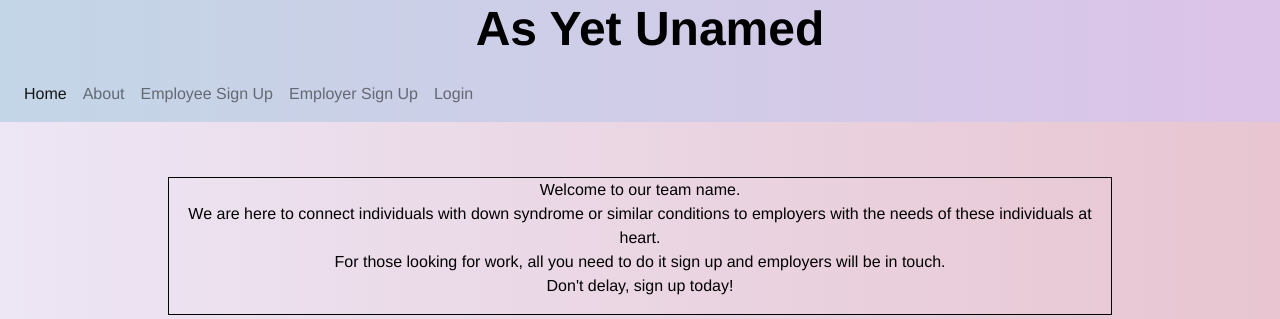
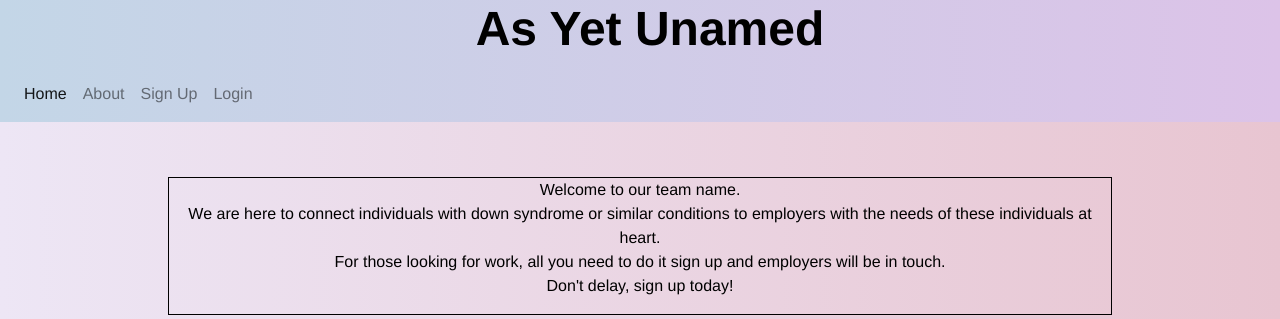
Before and after one commit to irasan/trustinsoda, a Flask app: page / in a window 1280 px wide. Shown: the top 319 px of the page. Run offline with Flask 2, Linux system fonts and the light colour scheme; data that the repository does not hold is empty; some libraries are stand-ins or nearby versions.

Commit message:
Link sign up to home page login boxes

```diff
--- a/templates/base.html
+++ b/templates/base.html
@@ -35,10 +35,7 @@
               <a class="nav-link" href="{{ url_for('about') }}">About</a>
             </li>
             <li class="nav-item">
-              <a class="nav-link" href="{{ url_for('employee_register') }}">Employee Sign Up</a>
-            </li>
-            <li class="nav-item">
-              <a class="nav-link" href="{{ url_for('employer_register') }}">Employer Sign Up</a>
+              <a class="nav-link" href="{{ url_for('home', _anchor='sign-up-box') }}">Sign Up</a>
             </li>
             <li class="nav-item">
               <a class="nav-link" href="{{ url_for('login') }}">Login</a>
--- a/templates/home.html
+++ b/templates/home.html
@@ -19,7 +19,7 @@
     </div>
 </div>
 
-<div class="container-fluid">
+<div class="container-fluid" id="sign-up-box">
     <div class="row">
         <div class="col-12 col-md-6 home-cards">
             <div>
```
